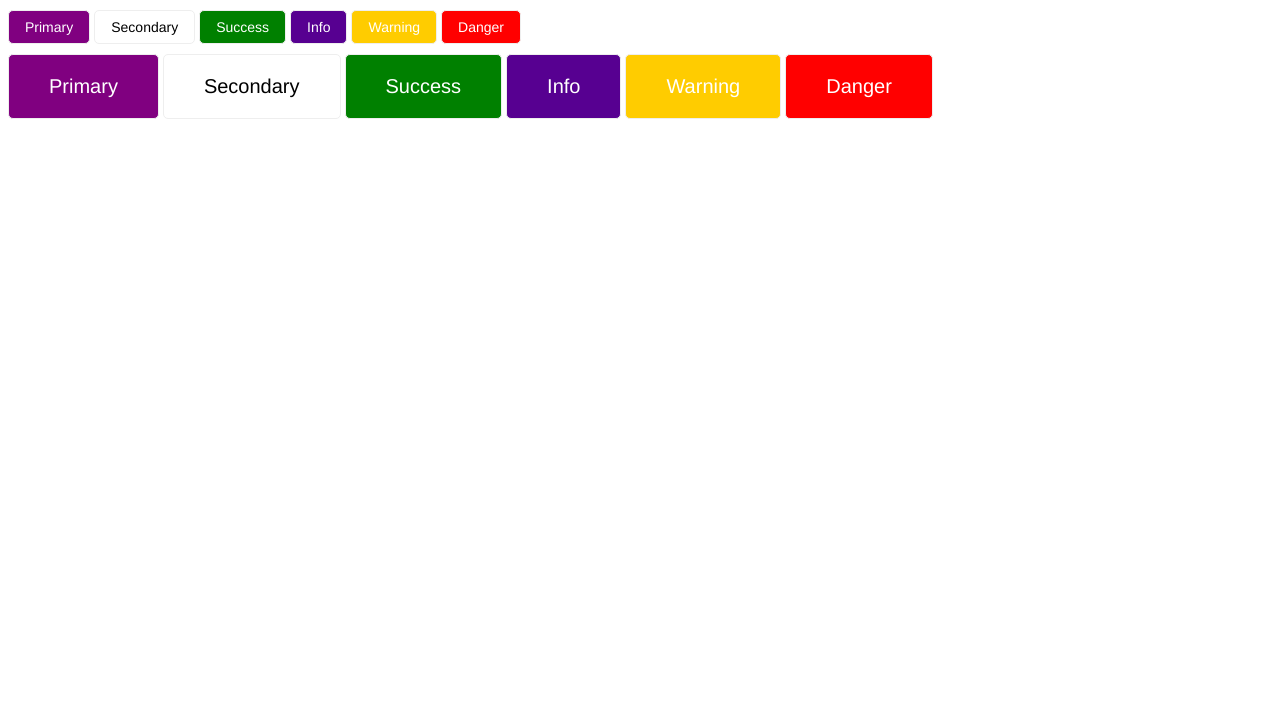
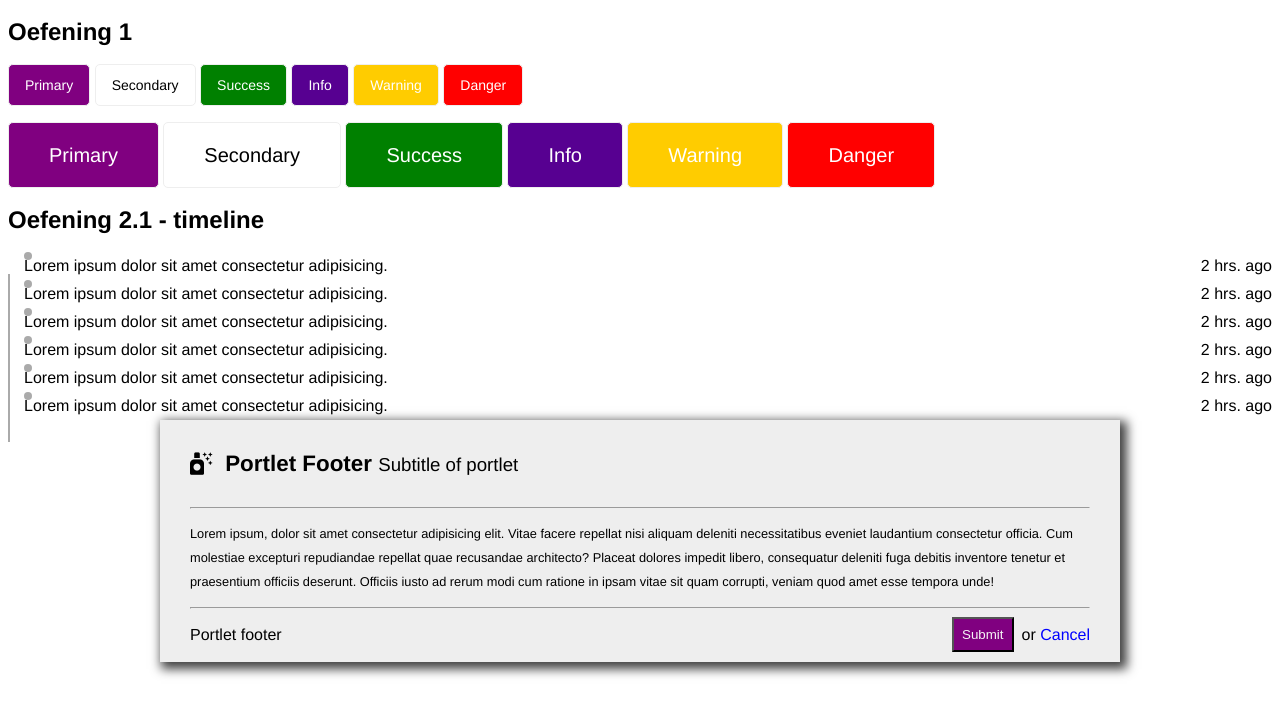
Before and after one commit to Syntra-Frontend-2019/BEM-Kevin, a plain HTML site: page index.html in a window 1280 px wide. Drawn offline with Linux system fonts and the light colour scheme.

Commit message:
portlet added

```diff
--- /dev/null
+++ b/base.css
@@ -0,0 +1,8 @@
+*,
+*::before,
+*::after{
+  box-sizing: border-box;
+}
+.u-mb-1{
+  margin-bottom: 1rem;
+}
--- a/index.html
+++ b/index.html
@@ -5,11 +5,16 @@
   <meta name="viewport" content="width=device-width, initial-scale=1.0">
   <meta http-equiv="X-UA-Compatible" content="ie=edge">
   <title>Document</title>
+  <link rel="stylesheet" href="https://use.fontawesome.com/releases/v5.8.2/css/all.css" integrity="sha384-oS3vJWv+0UjzBfQzYUhtDYW+Pj2yciDJxpsK1OYPAYjqT085Qq/1cq5FLXAZQ7Ay" crossorigin="anonymous">
+
   <link rel="stylesheet" href="./style.css">
+
+
 </head>
 <body>
+  <h2>Oefening 1</h2>
   <!-- SMALL -->
-  <div>
+  <div class="u-mb-1">
     <a href="#" class="btn btn--primary u-x1">Primary</a>
     <a href="#" class="btn btn--secondary u-x1">Secondary</a>
     <a href="#" class="btn btn--success u-x1">Success</a>
@@ -27,5 +32,54 @@
     <a href="#" class="btn btn--warning btn--lg u-x2">Warning</a>
     <a href="#" class="btn btn--danger btn--lg u-x2">Danger</a>
   </div>
+
+  <h2>Oefening 2.1 - timeline</h2>
+  <div class="timeline">
+    <div class="timeline__item">
+      <div class="timeline__action">Lorem ipsum dolor sit amet consectetur adipisicing.</div>
+      <div class="timeline__timestamp">2 hrs. ago</div>
+    </div>
+    <div class="timeline__item">
+      <div class="timeline__action">Lorem ipsum dolor sit amet consectetur adipisicing.</div>
+      <div class="timeline__timestamp">2 hrs. ago</div>
+    </div>
+    <div class="timeline__item">
+      <div class="timeline__action">Lorem ipsum dolor sit amet consectetur adipisicing.</div>
+      <div class="timeline__timestamp">2 hrs. ago</div>
+    </div>
+    <div class="timeline__item">
+      <div class="timeline__action">Lorem ipsum dolor sit amet consectetur adipisicing.</div>
+      <div class="timeline__timestamp">2 hrs. ago</div>
+    </div>
+    <div class="timeline__item">
+      <div class="timeline__action">Lorem ipsum dolor sit amet consectetur adipisicing.</div>
+      <div class="timeline__timestamp">2 hrs. ago</div>
+    </div>
+    <div class="timeline__item">
+      <div class="timeline__action">Lorem ipsum dolor sit amet consectetur adipisicing.</div>
+      <div class="timeline__timestamp">2 hrs. ago</div>
+    </div>
+  </div>
+
+  <section id="portlet">
+    <div class="portlet">
+      <header class="portlet__head">
+        <div class="portlet__logo">
+            <i class="fas fa-air-freshener"></i>
+        </div>
+        <h3 class="portlet__title">Portlet Footer <small>Subtitle of portlet</small></h3>
+      </header>
+      <hr>
+      <div class="portlet__content">
+        <p>Lorem ipsum, dolor sit amet consectetur adipisicing elit. Vitae facere repellat nisi aliquam deleniti necessitatibus eveniet laudantium consectetur officia. Cum molestiae excepturi repudiandae repellat quae recusandae architecto? Placeat dolores impedit libero, consequatur deleniti fuga debitis inventore tenetur et praesentium officiis deserunt. Officiis iusto ad rerum modi cum ratione in ipsam vitae sit quam corrupti, veniam quod amet esse tempora unde!</p>
+      </div>
+      <hr>
+      <footer class="portlet__footer">
+        <span class="portlet__footer__left">Portlet footer</span>
+        <input type="button" value="Submit" class="portlet__footer__right portlet__submit">
+        <span class="portlet__footer__right"> or <a class="portlet__cancel" href="#">Cancel</a></span>
+      </footer>
+    </div>
+  </section>
 </body>
 </html>
--- /dev/null
+++ b/portlet.css
@@ -0,0 +1,50 @@
+#portlet{
+  width: 960px;
+  margin: auto;
+  background: #eee;
+  padding: 10px 30px;
+  box-shadow: 4px 4px 10px 3px rgba(0,0,0,0.75);
+}
+
+.portlet__head{
+  display: flex;
+  align-items: center;
+}
+
+.portlet__logo{
+  font-size: 1.4rem;
+}
+
+.portlet__title{
+  font-size: 1.4rem;
+  margin-left: .8rem;
+}
+
+.portlet__title small{
+  font-weight: 300;
+}
+
+.portlet__content p{
+  font-size: 0.8rem;
+}
+
+.portlet__footer{
+  display: flex;
+  align-items: center;
+}
+
+.portlet__footer__left{
+  flex: 1;
+}
+
+.portlet__submit{
+  padding: .5rem;
+  color: whitesmoke;
+  background: purple;
+  margin-right: 0.5rem;
+}
+
+.portlet__cancel{
+  text-decoration: none;
+  color: blue;
+}
--- a/style.css
+++ b/style.css
@@ -1,6 +1,5 @@
+@import 'base.css';
+@import 'typo.css';
 @import 'button.css';
-
-/* ALGEMEEN */
-div{
-  margin-top: 10px;
-}
+@import 'timeline.css';
+@import 'portlet.css'
--- /dev/null
+++ b/timeline.css
@@ -0,0 +1,38 @@
+.timeline{
+  position: relative;
+}
+
+.timeline::before{
+  content: '';
+  display: block;
+  position: absolute;
+  width: 2px;
+  left: 0;
+  top: 22px;
+  background-color: #aaa;
+  height: 100%;
+}
+
+.timeline__item{
+  position: relative;
+  display: flex;
+  /* border-left: .25rem solid #aaa; */
+  padding-left: 1rem;
+  line-height: 28px;
+}
+
+.timeline__action{
+  flex-grow: 1;
+  line-height: 28px;
+}
+
+.timeline__item::before{
+  content: " ";
+  display: block;
+  position: absolute;
+  width: .5rem;
+  height: .5rem;
+  top: calc(50%-.5rem);
+  border-radius: 6px;
+  background: #aaa;
+}
--- /dev/null
+++ b/typo.css
@@ -0,0 +1,5 @@
+body{
+  font-size: 16px;
+  font-family: 'helvetica', arial, 'sans-serif';
+  line-height: 1.5rem;
+}
```
